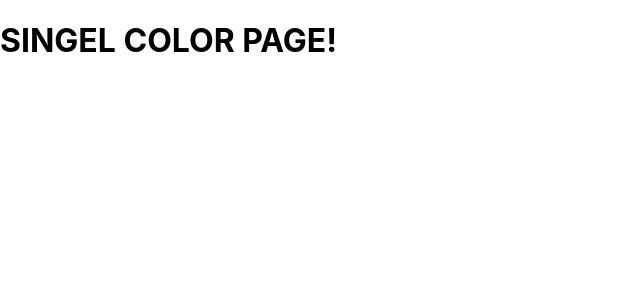
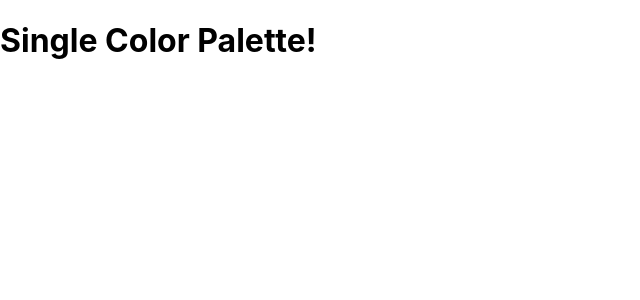
Before and after one commit to AbuCodes/palette-project, a React (Create React App) app: page /palette/1/1 in a window 1280 px wide. Shown: the top 300 px of the page, without its empty margins (0-640 px from the left). Built offline with nearby package versions, Linux system fonts and the light colour scheme.

Commit message:
Finished single color routing

```diff
--- a/src/components/App.js
+++ b/src/components/App.js
@@ -2,6 +2,7 @@
 import { Route, Switch } from 'react-router-dom';
 import Palette from './Palette';
 import PaletteList from './PaletteList';
+import SingleColorPalette from './SingleColorPalette';
 import seedColors from '../utils/seedColors';
 import { generatePalette } from '../utils/colorHelpers';
 
@@ -34,8 +35,9 @@
           )}
         />
         <Route
+          exact
           path='/palette/:paletteId/:colorId'
-          render={() => <h1>SINGEL COLOR PAGE!</h1>}
+          render={() => <SingleColorPalette />}
         />
       </Switch>
 
--- a/src/components/ColorBox.js
+++ b/src/components/ColorBox.js
@@ -17,9 +17,8 @@
   }
 
   render() {
-    const { name, background } = this.props;
+    const { name, background, moreUrl } = this.props;
     const { copied } = this.state;
-    console.log('component rendered');
     return (
       <CopyToClipboard text={background} onCopy={this.changeCopyState}>
         <div style={{ background }} className='ColorBox'>
@@ -37,7 +36,7 @@
             </div>
             <button className='copy-button'>Copy</button>
           </div>
-          <Link to='/' onClick={(e) => e.stopPropagation()}>
+          <Link to={moreUrl} onClick={(e) => e.stopPropagation()}>
             <span className='see-more'>More</span>
           </Link>
         </div>
--- a/src/components/Palette.js
+++ b/src/components/Palette.js
@@ -20,10 +20,15 @@
   }
 
   render() {
-    const { colors, paletteName, emoji } = this.props.palette;
+    const { colors, paletteName, emoji, id } = this.props.palette;
     const { level, format } = this.state;
     const colorBoxes = colors[level].map((color) => (
-      <ColorBox background={color[format]} name={color.name} key={color.id} />
+      <ColorBox
+        background={color[format]}
+        name={color.name}
+        key={color.id}
+        moreUrl={`/palette/${id}/${color.id}`}
+      />
     ));
     return (
       <div className='Palette'>
--- /dev/null
+++ b/src/components/SingleColorPalette.js
@@ -0,0 +1,13 @@
+import React, { Component } from 'react';
+
+class SingleColorPalette extends Component {
+  render() {
+    return (
+      <div>
+        <h1>Single Color Palette!</h1>
+      </div>
+    );
+  }
+}
+
+export default SingleColorPalette;
```
